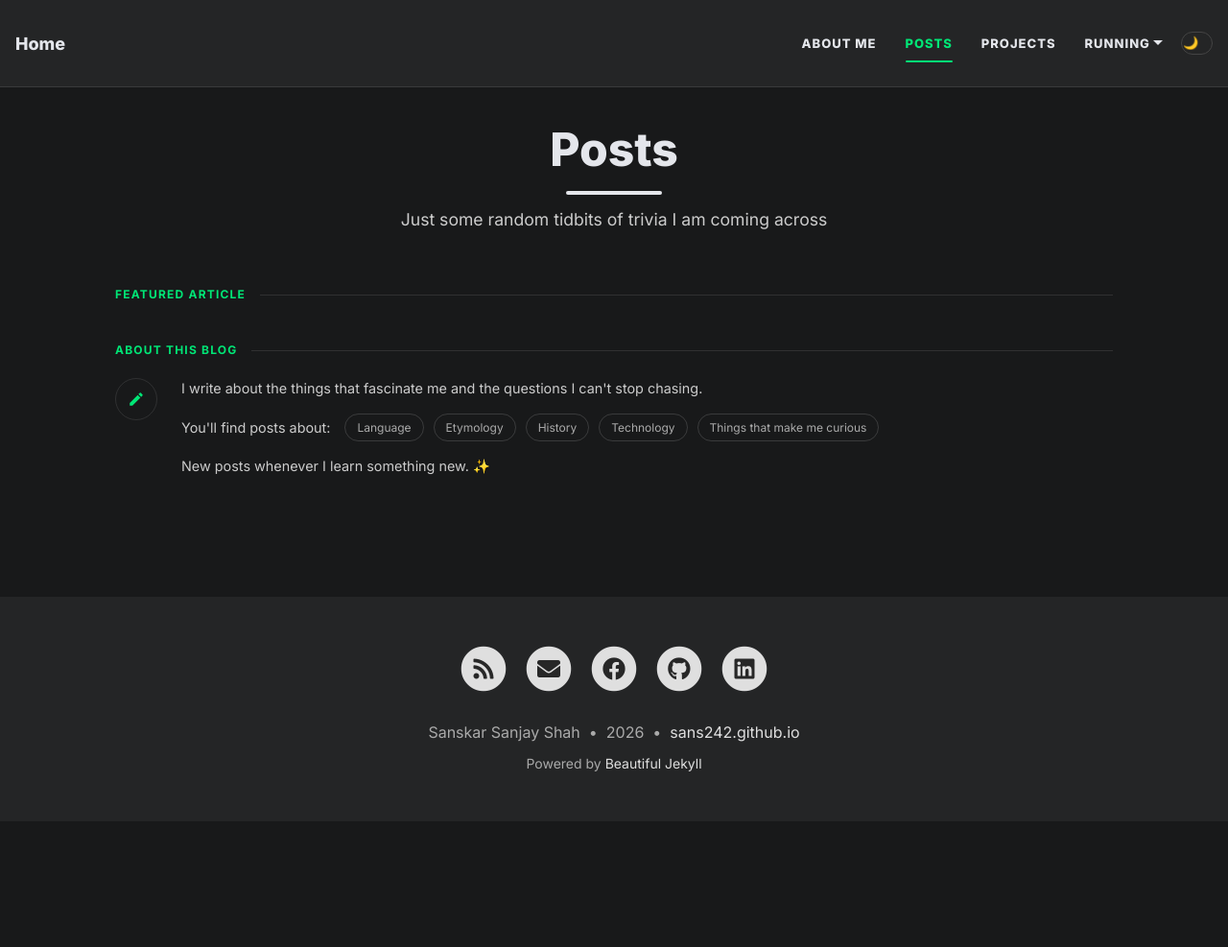
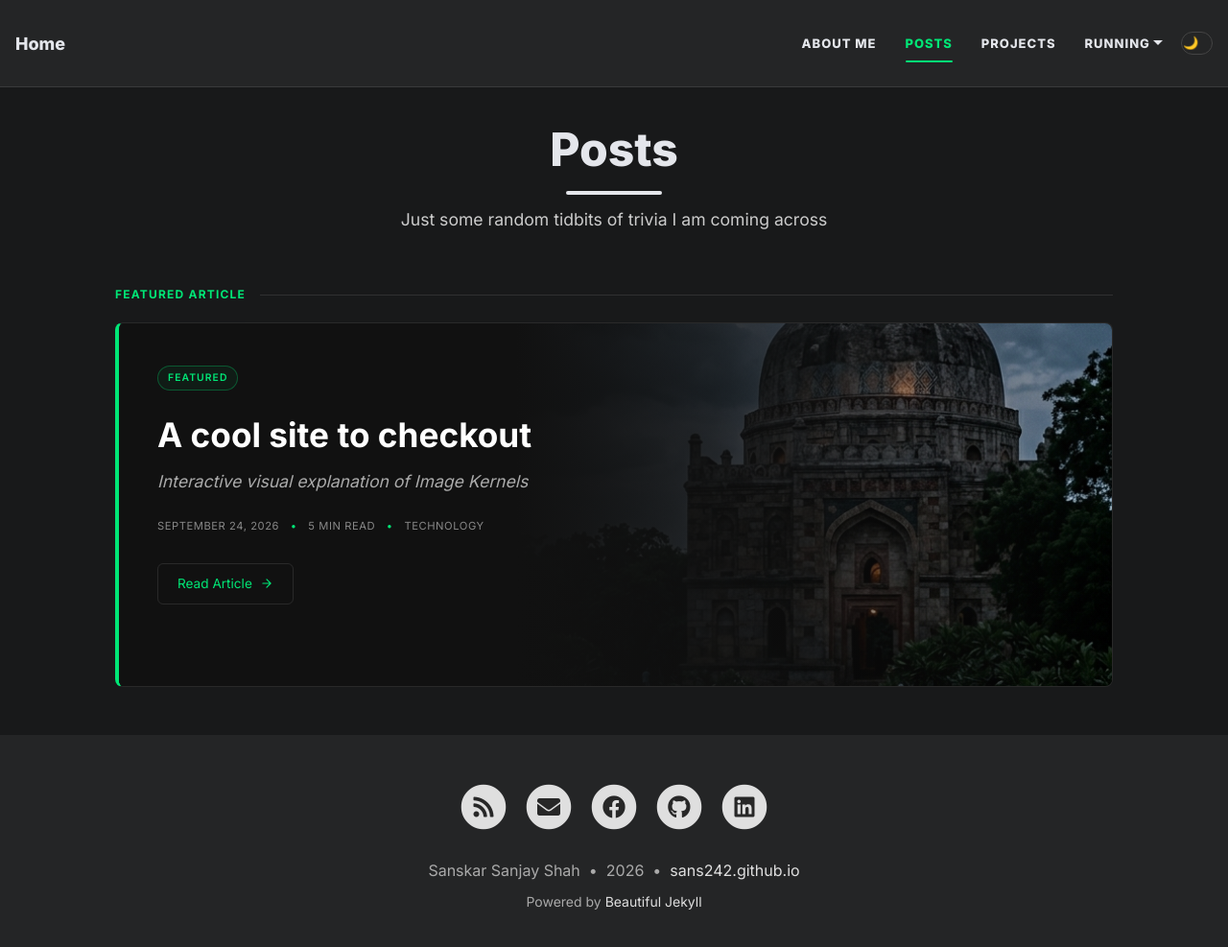
Before and after one commit to sans242/sans242.github.io, a Jekyll site: the page built from blog.md, in a window 1280 px wide and 1000 px high. Shown: the top 987 px of the window at 96% size. Built offline with Jekyll 4.4.1, drawn with Linux system fonts in a browser that asks for light colours; nearby versions of some CDN libraries; some web fonts are replaced.

Commit message:
Add post for Image Kernels site and remove About This Blog section

```diff
--- a/_layouts/blog.html
+++ b/_layouts/blog.html
@@ -193,28 +193,48 @@ layout: page
   margin-bottom: 15px;
 }
 
-.topic-pills {
-  display: flex;
-  align-items: center;
-  flex-wrap: wrap;
-  gap: 10px;
-  margin-bottom: 15px;
+.other-posts-grid {
+  display: grid;
+  grid-template-columns: repeat(auto-fill, minmax(300px, 1fr));
+  gap: 20px;
+  margin-top: 20px;
+  margin-bottom: 60px;
 }
-.topic-pill {
-  display: inline-block;
-  border: 1px solid rgba(255,255,255,0.15);
+.post-card {
+  display: block;
+  background: #111;
+  border: 1px solid rgba(255,255,255,0.1);
+  border-radius: 8px;
+  padding: 24px;
+  text-decoration: none;
+  transition: transform 0.2s, border-color 0.2s;
+}
+.post-card:hover, .post-card:focus {
+  text-decoration: none;
+  transform: translateY(-2px);
+  border-color: rgba(0, 230, 118, 0.4);
+}
+.post-card-title {
+  font-family: 'Playfair Display', serif;
+  font-size: 1.3rem;
+  color: #fff;
+  margin: 0 0 10px 0;
+}
+.post-card-sub {
+  font-size: 0.9rem;
   color: #aaa;
-  font-size: 0.75rem;
-  padding: 4px 12px;
-  border-radius: 20px;
+  margin: 0 0 15px 0;
+}
+.post-card-date {
+  font-family: 'JetBrains Mono', monospace;
+  font-size: 0.7rem;
+  color: #00E676;
 }
 
 @media (max-width: 768px) {
   .featured-content { max-width: 100%; padding: 30px 20px; }
   .featured-overlay { background: linear-gradient(to bottom, rgba(17,17,17,0.85) 0%, #111 100%); }
   .featured-bg { opacity: 0.4; }
-  .about-section { flex-direction: column; }
-  .about-icon { margin-bottom: 20px; }
 }
 </style>
 
@@ -243,7 +263,7 @@ layout: page
         <span class="dot">•</span>
         5 MIN READ
         <span class="dot">•</span>
-        LANGUAGE
+        {% if featured_post.tags.size > 0 %}{{ featured_post.tags[0] | upcase }}{% else %}ARTICLE{% endif %}
       </div>
 
       <div class="read-btn">
@@ -254,29 +274,20 @@ layout: page
   </a>
   {% endif %}
 
+  {% if site.posts.size > 1 %}
   <div class="section-header">
-    <span>ABOUT THIS BLOG</span>
+    <span>ALL ARTICLES</span>
     <div class="line"></div>
   </div>
 
-  <div class="about-section">
-    <div class="about-icon">
-      <!-- Pencil icon -->
-      <svg viewBox="0 0 24 24"><path d="M3 17.25V21h3.75L17.81 9.94l-3.75-3.75L3 17.25zM20.71 7.04c.39-.39.39-1.02 0-1.41l-2.34-2.34a.9959.9959 0 0 0-1.41 0l-1.83 1.83 3.75 3.75 1.83-1.83z"/></svg>
-    </div>
-    <div class="about-text">
-      <p>I write about the things that fascinate me and the questions I can't stop chasing.</p>
-
-      <div class="topic-pills">
-        <span style="margin-right: 5px;">You'll find posts about:</span>
-        <span class="topic-pill">Language</span>
-        <span class="topic-pill">Etymology</span>
-        <span class="topic-pill">History</span>
-        <span class="topic-pill">Technology</span>
-        <span class="topic-pill">Things that make me curious</span>
-      </div>
-
-      <p>New posts whenever I learn something new. ✨</p>
-    </div>
+  <div class="other-posts-grid">
+    {% for post in site.posts offset:1 %}
+      <a href="{{ site.baseurl }}{{ post.url }}" class="post-card">
+        <h3 class="post-card-title">{{ post.title }}</h3>
+        {% if post.subtitle %}<p class="post-card-sub">{{ post.subtitle }}</p>{% endif %}
+        <div class="post-card-date">{{ post.date | date: date_format | upcase }}</div>
+      </a>
+    {% endfor %}
   </div>
+  {% endif %}
 </div>
--- /dev/null
+++ b/_posts/2026-09-24-image-kernels.md
@@ -0,0 +1,13 @@
+---
+layout: post
+title: "A cool site to checkout"
+subtitle: "Interactive visual explanation of Image Kernels"
+date: 2026-09-24
+tags: [technology, interactive]
+---
+
+Here is an awesome interactive site to explore and visualize how image kernels work:
+
+👉 **[Image Kernels Explained Visually](https://setosa.io/ev/image-kernels/)**
+
+Image kernels (or convolution matrices) are small matrices used to apply visual effects like blurring, sharpening, embossing, edge detection, and more to images. This interactive tool provides an intuitive, hands-on breakdown of how pixel transformations happen in real-time.
```
